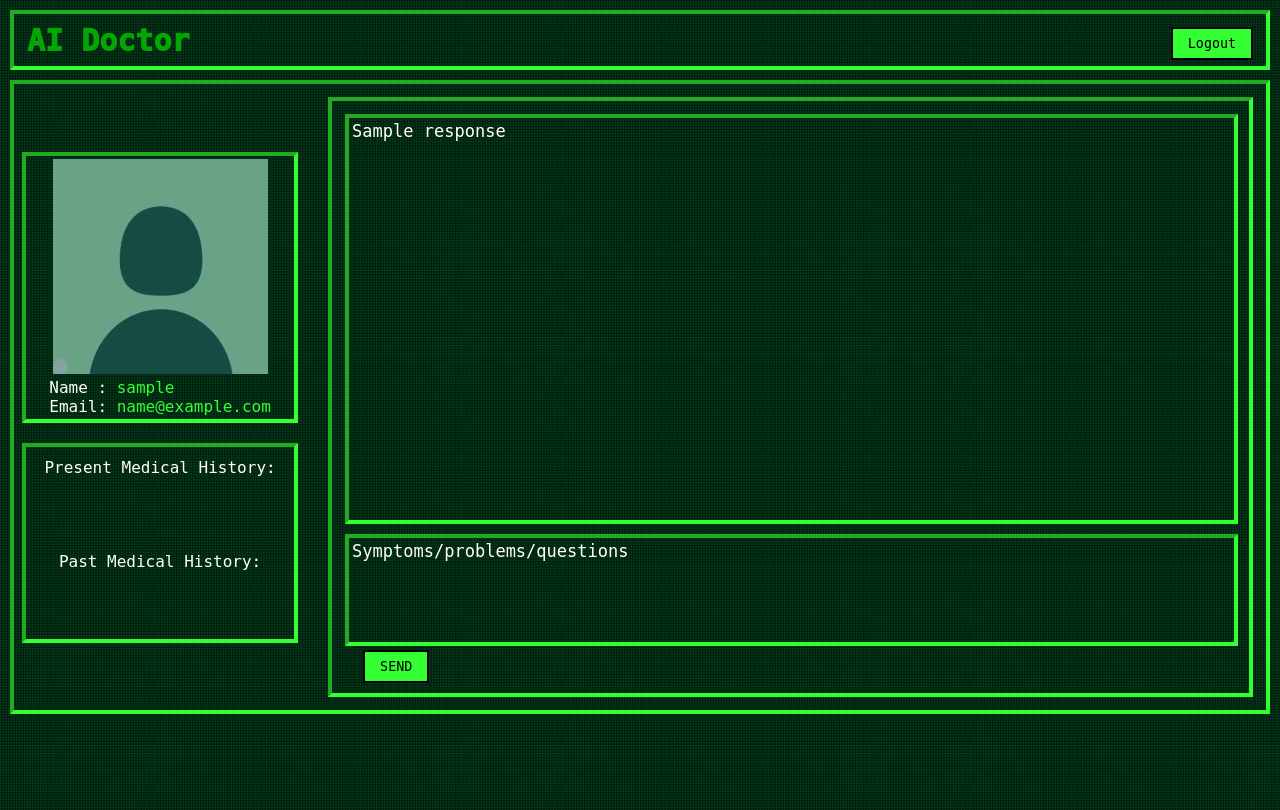
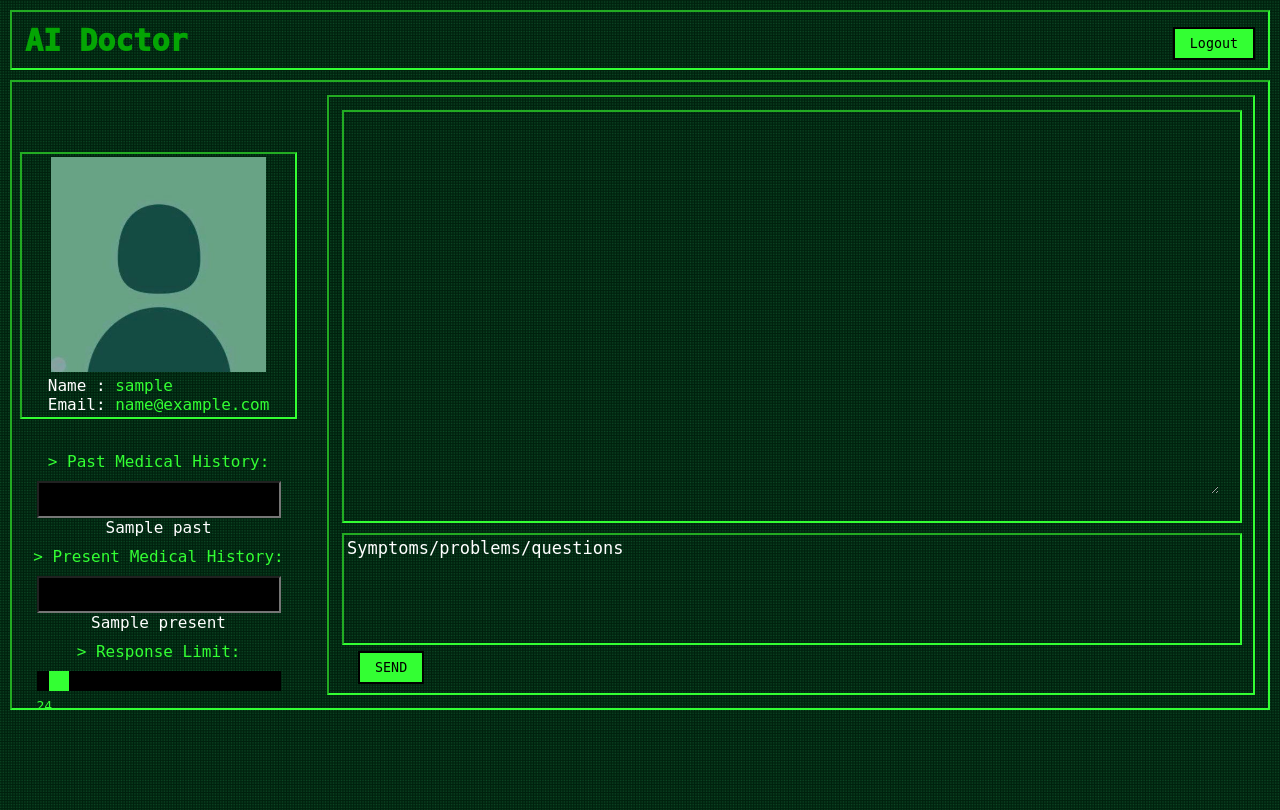
Before and after one commit to vikash06131721/Hacklahoma, a Flask app: template AI Doctor/app/templates/index.html in a window 1280 px wide. Run offline with Flask 3, Linux system fonts and the light colour scheme; the template is opened without the code that fills it: most values are stand-ins (such as "Sample title", 1, 10 or a date in 2020).

Commit message:
Upload files

```diff
--- a/AI Doctor/app/static/style.css
+++ b/AI Doctor/app/static/style.css
@@ -5,6 +5,7 @@
     font-family: 'Inconsolata', monospace;
     justify-content: center;
     align-items: center;
+    scrollbar-color: rgb(0, 67, 0) rgb(0, 177, 0);
 }
 
 body {
@@ -22,6 +23,8 @@
   );
   background-size: 0.1em 0.1em;
   height: 100vh;
+  cursor: caret 10 10, auto;
+
 }
 
 .uppercase-text {
@@ -34,7 +37,7 @@
     font-weight: 1000;
     box-sizing: border-box;
     font-size: 30px;
-    border: 4px solid #33ff33;
+    border: 2px solid #33ff33;
     border-style: inset;
     margin: 10px;
     padding: 3px;
@@ -81,7 +84,7 @@
     align-items: center;
     justify-content: start;
     height: auto;
-    border: 4px solid #33ff33;
+    border: 2px solid #33ff33;
 
     border-style: inset;
     margin: 10px;
@@ -109,7 +112,7 @@
 
 .profile {
     height: 50%;
-    border: 4px solid #33ff33;
+    border: 2px solid #33ff33;
     border-style: inset;
     margin: 10px;
     padding: 3px;
@@ -122,15 +125,13 @@
 
 .med-history {
     height: 200px;
-    border: 4px solid #33ff33;
-    border-style: inset;
     margin: 10px;
     padding: 3px;
     width: 100%;
     display: flex;
     flex-direction: column;
     align-items: center;
-    justify-content: center;
+    justify-content: left;
 }
 
 .green-text {
@@ -163,9 +164,6 @@
 .profile-pic {}
 
 .med-history {
-    border: 4px solid #33ff33;
-
-    border-style: inset;
     margin: 10px;
     padding: 3px;
 }
@@ -176,7 +174,7 @@
 
     font-family: 'Courier New', monospace;
     font-size: 17px;
-    border: 4px solid #33ff33;
+    border: 2px solid #33ff33;
 
     border-style: inset;
     margin: 10px;
@@ -191,7 +189,7 @@
     width: 98%;
     height: 70%;
     background-color: transparent;
-    border: 4px solid #33ff33;
+    border: 2px solid #33ff33;
     color: white;
     border-style: inset;
     margin: 10px;
@@ -203,7 +201,7 @@
     width: 98%;
     height: 19%;
     background-color: transparent;
-    border: 4px solid #33ff33;
+    border: 2px solid #33ff33;
     color: white;
     border-style: inset;
     margin: 10px;
@@ -214,12 +212,13 @@
 #sendButton {
     color: black;
     padding: 7px 15px;
-    border: 2px soli;
+    border: 2px solid;
     cursor: pointer;
     transition: all 0.3s ease-in-out;
     background-color: #33ff33;
     margin: 11px;
 }
+
 
 #sendButton:hover {
     background-color: #000000;
@@ -285,3 +284,60 @@
     color: #33ff33;
     border: 2px solid #33ff33;
 }
+
+label {
+	display: block;
+	font-size: 16px;
+	margin: 10px;
+    color: #33ff33;
+}
+
+#pastHis, #presentHis {
+    font-size: 20px;
+	width: 90%;
+	box-sizing: border-box;
+    padding: 5px;
+
+	background-color: black;
+	font-family: 'Courier New', Courier, monospace;
+	color:#33ff33;
+	outline: none;
+}
+
+.slidecontainer {
+    width: 90%;
+    border-color: black;
+    margin-bottom: 0px;
+  }
+
+  .slider {
+    -webkit-appearance: none;
+    width: 100%;
+    height: 20px;
+    background: black;
+    outline: none;
+    -webkit-transition: .2s;
+    transition: opacity .2s;
+    border-color: #000;
+    margin-bottom: 0%;
+  }
+
+  .slider:hover {
+    opacity: 1;
+  }
+
+  .slider::-webkit-slider-thumb {
+    -webkit-appearance: none;
+    appearance: none;
+    width: 20px;
+    height: 20px;
+    background: #33ff33;
+    cursor: pointer;
+  }
+
+  .slider::-moz-range-thumb {
+    width: 20px;
+    height: 20px;
+    background: #33ff33;
+    cursor: pointer;
+  }
--- a/AI Doctor/app/templates/index.html
+++ b/AI Doctor/app/templates/index.html
@@ -16,7 +16,7 @@
             <button id="logout" onclick="location.href='/logout/'">Logout</button>
         </div>
     </div>
-    <div class="container">
+    <form class="container" method="POST">
         <div class="sidebox">
             <div class="profile">
                 <div class="profile-pic">
@@ -30,20 +30,29 @@
             </div>
 
             <div class="med-history">
-                Present Medical History: <input type="text" id="presentMedHistory" class="green-text"></input><br>
-                Past Medical History: <input type="text" id="pastMedHistory" class="green-text"></input>
+                <label>&gt; Past Medical History:</label>
+                {% if data.past is none %}
+                    <input type="text" id="pastHis" name="pastHis" class="green-text"></input>
+                {% else %}
+                    <input type="text" id="pastHis" name="pastHis" class="green-text">{{data.past}}</input>
+                {% endif %}
+
+                <label>&gt; Present Medical History:</label>
+                {% if data.present is none %}
+                    <input type="text" id="presentHis" name="presentHis" class="green-text"></input>
+                {% else %}
+                    <input type="text" id="presentHis" name="presentHis" class="green-text">{{data.present}}</input>
+                {% endif %}
+                <label id="tokens">&gt; Response Limit: </label>
+                <div class="slidecontainer">
+                    <input type="range" min="1" max="2048" value="100" class="slider" id="myRange" name="myRange" oninput="this.nextElementSibling.value = this.value">
+                    <output style="color: #33ff33; font-size:13px;">24</output>
+                </div>
             </div>
         </div>
-        <form class="mainbox" method="POST">
+        <div class="mainbox">
             <div class="textbox response-textbox">
-                    {% if data.output is none %}
-                        <p class="uppercase-text">Response</p>
-                    {% else %}
-                        {% for response in data.output %}
-                            <p>{{response}}</p>
-                        {% endfor %}
-                    {% endif %}
-                </textarea>
+                <textarea id="answer" rows="4" cols="50" style="overflow:scroll;"></textarea>
             </div>
             <div class="textbox symptoms-textbox">
                 Symptoms/problems/questions
@@ -51,40 +60,41 @@
                 <button id="sendButton">SEND</button>
             </div>
 
-            <!-- <div class="slider">
-                <h2>Token:</h2>
-                <input type="range" min="0" max="100" value="50" id="tokenSlider">
-            </div>
-            <div class="slider">
-                <h2>Input Size:</h2>
-                <input type="range" min="0" max="100" value="50" id="inputSizeSlider">
-            </div>
-            <div class="slider">
-                <h2>Top P:</h2>
-                <input type="range" min="0" max="100" value="50" id="topPSlider">
-            </div> -->
-        </form>
+        </div>
 
-    </div>
+    </form>
 
     <script>
-        const tokenSlider = document.getElementById("tokenSlider");
-        const inputSizeSlider = document.getElementById("inputSizeSlider");
-        const topPSlider = document.getElementById("topPSlider");
 
-        tokenSlider.addEventListener("input", function () {
-            // Code to handle token slider change
-        });
+        var response = {{ data.output|tojson }};
+        const arrayResponse = Object.values(response);
+        console.log(arrayResponse);
 
-        inputSizeSlider.addEventListener("input", function () {
-            // Code to handle input size slider change
-        });
+        var i = 0;
+        var strings = arrayResponse;
+        console.log(strings);
+        var currentStringIndex = 0;
+        var currentString = strings[currentStringIndex];
+        var speed = 50;
+        var blinkInterval;
 
-        topPSlider.addEventListener("input", function () {
-            // Code to handle top P slider change
-        });
-
-
+        function typeWriter() {
+            if (i < currentString.length) {
+                document.getElementById("answer").innerHTML += currentString.charAt(i);
+                i++;
+                setTimeout(typeWriter, speed);
+            } else {
+                i = 0;
+                currentStringIndex++;
+                if (currentStringIndex < strings.length) {
+                    currentString = strings[currentStringIndex];
+                    setTimeout(typeWriter, speed * 3); // Pause between strings
+                } else {
+                    blinkCursor();
+                }
+            }
+        }
+        typeWriter();
 
     </script>
 </body>
--- a/AI Doctor/app/templates/login.html
+++ b/AI Doctor/app/templates/login.html
@@ -41,9 +41,9 @@
         <div class="login-box">
             <p style="font-size: 36px;text-align: center; margin: 20px;">Login to Your Account</p>
             <form method="POST">
-                <label for="email">Email:</label>
+                <label for="email">&gt; Email:</label>
                 <input type="email" id="email" name="email" required style="color:#33ff33">
-                <label for="password">Password:</label>
+                <label for="password">&gt; Password:</label>
                 <input type="password" id="password" name="password" required style="color:#33ff33; ">
                 <button class="btn-primary">Login</button>
             </form>
--- a/AI Doctor/app/templates/updatepw.html
+++ b/AI Doctor/app/templates/updatepw.html
@@ -39,15 +39,15 @@
                 <p style="font-size: 36px;text-align: center; margin: 20px;">Change your password</p>
                 <form method="POST">
                     <div class="input-container">
-                        <label for="email">Email:</label>
+                        <label for="email">&gt; Email:</label>
                         <input type="email" class="form-control" id="inputEmail4" name="email" required>
                     </div>
                     <div class="input-container">
-                        <label for="inputPassword4" class="form-label">Password:</label>
+                        <label for="inputPassword4" class="form-label">&gt; Password:</label>
                         <input type="password" class="form-control" id="inputPassword4" name="password1" required>
                     </div>
                     <div class="input-container">
-                        <label for="inputPassword4" class="form-label">Confirm Password:</label>
+                        <label for="inputPassword4" class="form-label">&gt; Confirm Password:</label>
                         <input type="password" class="form-control" id="inputPassword4" name="password2" required>
                     </div>
                     <button class="btn-primary">Update</button>
```
Also changed, not shown: AI Doctor/app/static/login.css (+9 -9 lines), AI Doctor/app/templates/signup.html (+4 -4 lines), AI Doctor/app/views.py (+10 -0 lines), 2 other files.
